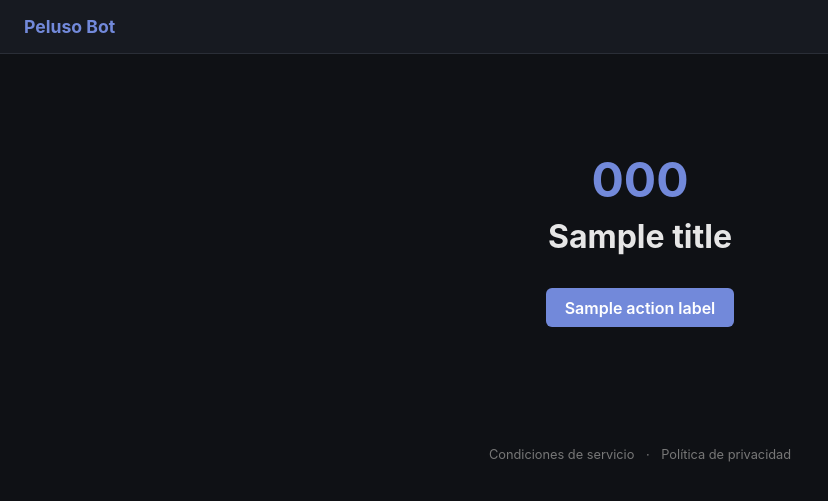
After one commit to NonoDev-72/peluso-bot, a FastAPI app: template web/templates/error.html in a window 1280 px wide. The commit adds this page. Shown: the top 501 px of the page, without its empty margins (0-828 px from the left). Run offline with FastAPI, Linux system fonts and the light colour scheme; the template is opened without the code that fills it: most values are stand-ins (such as "Sample title", 1, 10 or a date in 2020).

Commit message:
Show styled error pages instead of raw JSON for 401/403/404

```diff
--- a/web/main.py
+++ b/web/main.py
@@ -2,6 +2,7 @@ from fastapi import APIRouter, FastAPI
 from fastapi.responses import RedirectResponse
 from fastapi.staticfiles import StaticFiles
 from fastapi.templating import Jinja2Templates
+from starlette.exceptions import HTTPException as StarletteHTTPException
 from starlette.middleware.sessions import SessionMiddleware
 from starlette.requests import Request
 
@@ -12,12 +13,45 @@ from web.routes import auth, dashboard, legal
 
 BASE_PATH = settings.web_base_path
 
+ERROR_MESSAGES = {
+    401: ("No iniciaste sesión", "Necesitás iniciar sesión con Discord para ver esta página."),
+    403: ("Sin permisos", "No tenés permisos suficientes para acceder a este recurso."),
+    404: ("Página no encontrada", "La página que buscás no existe o fue movida."),
+}
+
 app = FastAPI(title="Peluso Bot - Panel")
 app.add_middleware(SessionMiddleware, secret_key=settings.web_secret_key)
 app.mount(f"{BASE_PATH}/static", StaticFiles(directory="web/static"), name="static")
 
 templates = Jinja2Templates(directory="web/templates")
 templates.env.globals["base_path"] = BASE_PATH
+
+
+@app.exception_handler(StarletteHTTPException)
+async def http_exception_handler(request: Request, exc: StarletteHTTPException):
+    title, default_message = ERROR_MESSAGES.get(exc.status_code, ("Ocurrió un error", ""))
+    user = get_optional_user(request)
+
+    if exc.status_code == 401:
+        action_url, action_label = f"{BASE_PATH}/auth/login", "Iniciar sesión con Discord"
+    elif user is not None:
+        action_url, action_label = f"{BASE_PATH}/dashboard", "Volver al panel"
+    else:
+        action_url, action_label = f"{BASE_PATH}/", "Volver al inicio"
+
+    return templates.TemplateResponse(
+        request,
+        "error.html",
+        {
+            "user": user,
+            "status_code": exc.status_code,
+            "title": title,
+            "message": exc.detail if isinstance(exc.detail, str) and exc.detail else default_message,
+            "action_url": action_url,
+            "action_label": action_label,
+        },
+        status_code=exc.status_code,
+    )
 
 root_router = APIRouter(prefix=BASE_PATH)
 
--- a/web/static/style.css
+++ b/web/static/style.css
@@ -76,3 +76,7 @@ input[type="text"], textarea, select {
 .legal p, .legal li { color: #ccc; }
 .legal a { color: #7289da; }
 .legal ul { padding-left: 1.25rem; }
+.error-page { text-align: center; padding: 4rem 1rem; }
+.error-code { display: block; font-size: 3rem; font-weight: 700; color: #7289da; }
+.error-page h1 { margin-top: 0.5rem; }
+.error-page p { color: #ccc; margin-bottom: 2rem; }
--- /dev/null
+++ b/web/templates/error.html
@@ -0,0 +1,10 @@
+{% extends "base.html" %}
+{% block title %}{{ title }} - Peluso Bot{% endblock %}
+{% block content %}
+<div class="error-page">
+  <span class="error-code">{{ status_code }}</span>
+  <h1>{{ title }}</h1>
+  <p>{{ message }}</p>
+  <a class="btn btn-primary" href="{{ action_url }}">{{ action_label }}</a>
+</div>
+{% endblock %}
```
